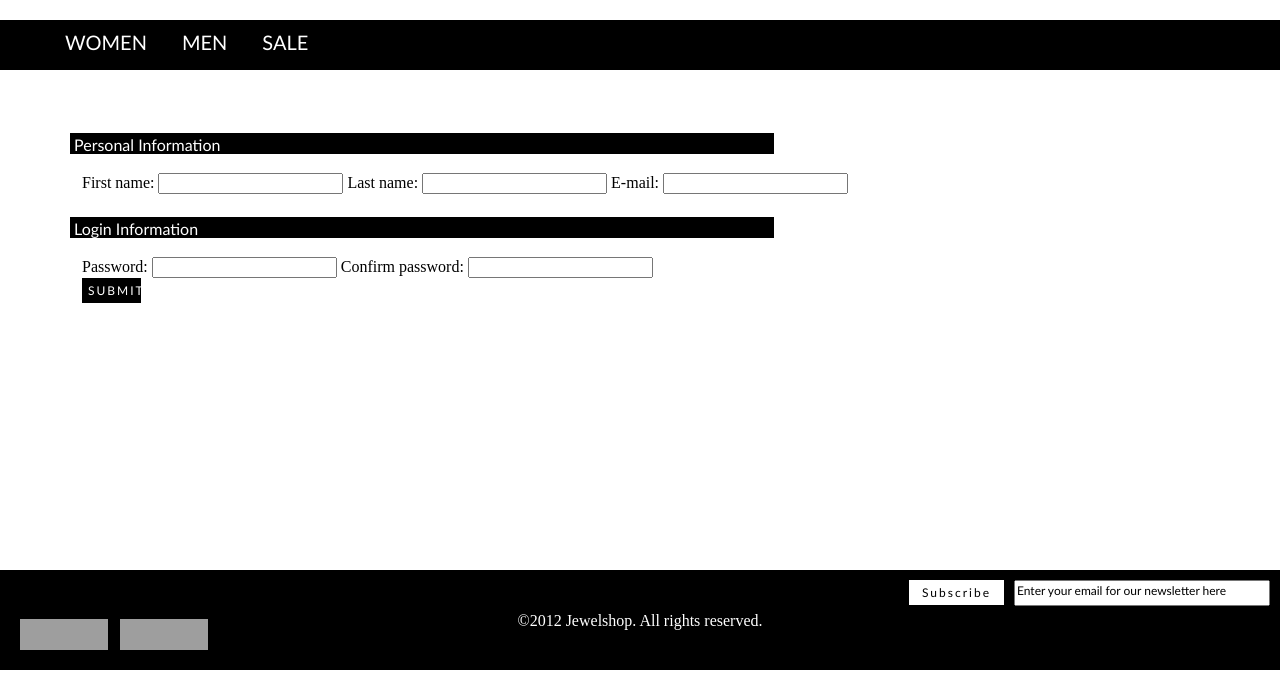
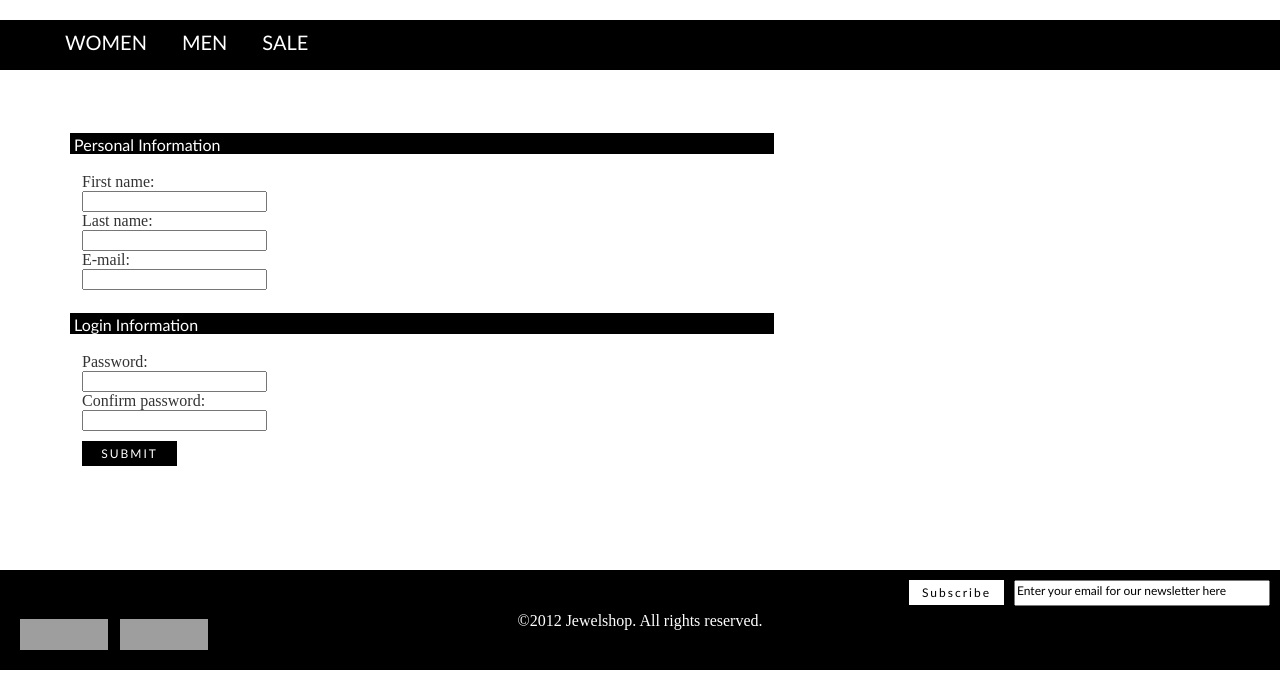
Before and after one commit to JasperVanEck/webDB13MC1, a PHP site: page /register.html in a window 1280 px wide. Shown: the part 105-800 px from the top of the page. Run offline with PHP 8.4, Linux system fonts and the light colour scheme; grey boxes are pictures that could not be loaded.

Commit message:
forms complete

```diff
--- a/register.html
+++ b/register.html
@@ -28,23 +28,23 @@
 	</div>
 
 	<div id="main">
-		<form action="#register_url" method="post" id="register_form">
+		<form action="#register_url" method="post" id="form">
 			<h2>Personal Information</h1>
 			<fieldset class="login_register">
-				<label for="register_email" id="register_form">First name:</label>
-				<input type="text" name="firstname">
-				<label for="register_email" id="register_form">Last name:</label>
-				<input type="text" name="lastname">
-				<label for="register_email" id="register_form">E-mail:</label>
-				<input type='text' name="email">
+				<label for="register_email" class="form">First name:</label>
+				<input type="text" name="firstname" id="register_first_name"/>
+				<label for="register_email" class="form">Last name:</label>
+				<input type="text" name="lastname" id="register_last_name"/>
+				<label for="register_email" class="form">E-mail:</label>
+				<input type='text' name="email" id="register_email"/>
 			</fieldset>
 			<h2>Login Information</h2>
 			<fieldset class="login_register">
-				<label for="register_email" id="register_form">Password:</label>
-				<input type='text' name="password">
-				<label for="register_email" id="register_form">Confirm password:</label>
-				<input type='text' name="confirmpassword">
-				<button type="button" id="registerbutton">SUBMIT</button>
+				<label for="register_email" class="form">Password:</label>
+				<input type='text' name="password" id="register_password"/>
+				<label for="register_email" class="form">Confirm password:</label>
+				<input type='text' name="confirmpassword" id="register_password_conf"/>
+				<input type="submit" class="button" value="SUBMIT"/>
 			</fieldset>
 		</form>
 	</div>
--- a/style.css
+++ b/style.css
@@ -198,24 +198,6 @@ h2
 	background: #F4EDB6;
 }
 
-#registerbutton
-{
-	background-color: #000000;
-	border: 0px;
-	font-size: 9pt;
-	font-family: trebuchet ms;
-	letter-spacing: 2px;
-	color: #FFFFFF;
-	width: 5%;
-	height: 25px;
-	display: block;
-}
-
-#registerbutton:hover
-{
-	background-color: #333333;
-}
-
 .login_register
 {
 	border: 0px;
@@ -224,32 +206,32 @@ h2
 }
 
 /*Login form style */
-#login_form
+.form
 {
 	background: #FFFFFF;
 	color: #333;
 	display: block;
 }
 
-#login_form input[type="text"],
-#login_form input[type="password"]
+.form input[type="text"],
+.form input[type="password"]
 {
 	border: 1px solid #ccc;
 	width: 200px;
 }
 
-#login_form input
+.form input
 {
 	margin-bottom: 8px;
 }
 
-#login_form input[type="text"]:focus,
-#login_form input[type="password"]:focus
+.form input[type="text"]:focus,
+.form input[type="password"]:focus
 {
 	background: #F4EDB6;
 }
 
-#loginbutton
+.button
 {
 	background-color: #000000;
 	border: 0px;
@@ -263,7 +245,7 @@ h2
 	display: block;
 }
 
-#loginbutton:hover
+.button:hover
 {
 	background-color: #333333;
 }
```
Also changed, not shown: login.html (+4 -4 lines), 2 other files.
